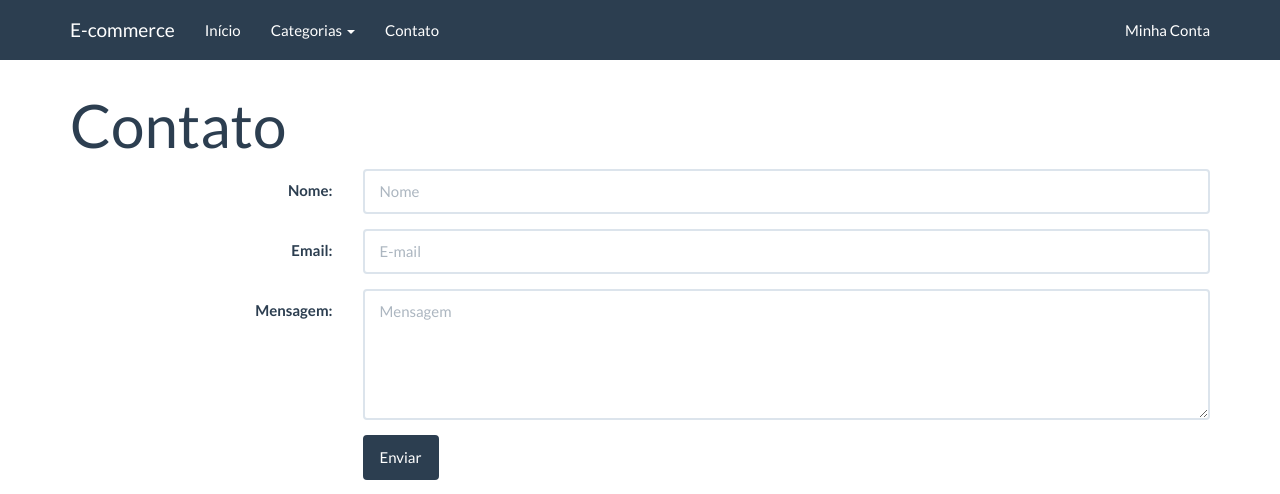
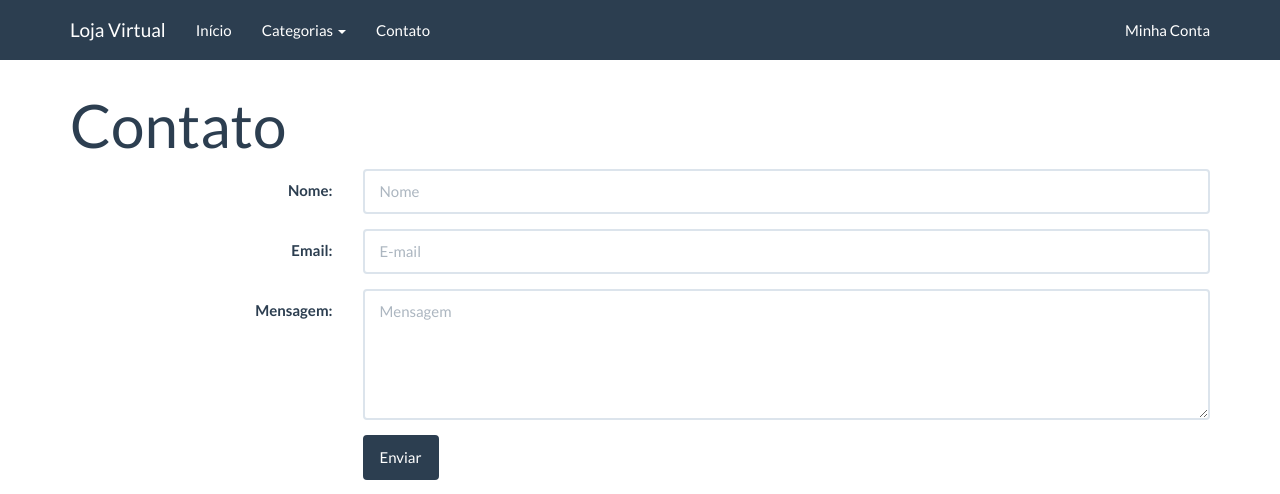
Before and after one commit to maurosantosdev/lojavirtual, a Django app: page /contato/ in a window 1280 px wide. Shown: the top 494 px of the page. Run offline with Django 3.2, Linux system fonts and the light colour scheme; data that the repository does not hold is empty; some libraries are stand-ins or nearby versions.

Commit message:
Ajustes 0009

```diff
--- a/core/templates/base.html
+++ b/core/templates/base.html
@@ -14,7 +14,7 @@
     <div class="navbar navbar-default navbar-fixed-top">
       <div class="container">
         <div class="navbar-header">
-          <a href="{% url 'index' %}" class="navbar-brand">E-commerce</a>
+          <a href="{% url 'index' %}" class="navbar-brand">Loja Virtual</a>
           <button class="navbar-toggle" type="button" data-toggle="collapse" data-target="#navbar-main">
             <span class="icon-bar"></span>
             <span class="icon-bar"></span>
```
